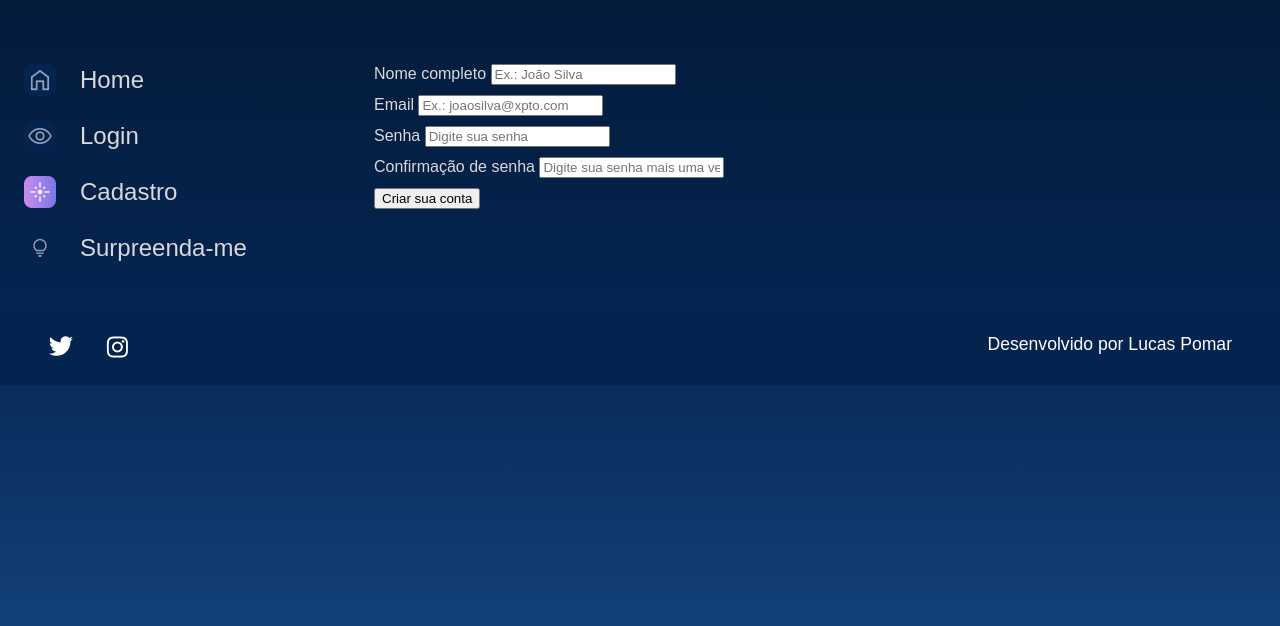
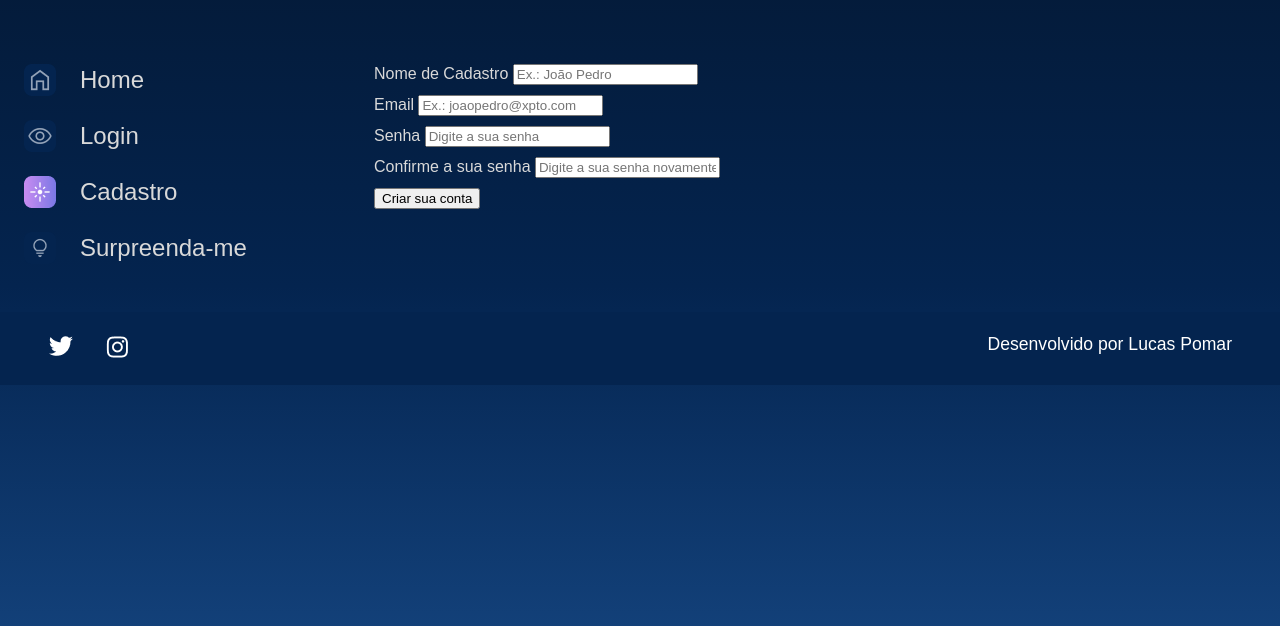
Before and after one commit to Lukemil1000/AluraSpace, a Django app: page /cadastro in a window 1280 px wide. Shown: the part 114-740 px from the top of the page. Run offline with Django 4.2, Linux system fonts and the light colour scheme.

Commit message:
forms login e cadastro

```diff
--- a/templates/usuarios/cadastro.html
+++ b/templates/usuarios/cadastro.html
@@ -3,24 +3,15 @@
 
 {% block content %}
     <section class="galeria" style="margin-left: 5em">
-        <form action="" method="">
+        <form action="{% url 'cadastro' %}" method="POST">
+            {% csrf_token %}
             <div class="row">
+                {% for field in form.visible_fields %}
                 <div class="col-12 col-lg-12" style="margin-bottom: 10px;">
-                    <label for="nome_cadastro" style="color:#D9D9D9; margin-bottom: 5px;"><b>Nome completo</b></label>
-                    <input type="text" class="form-control" name="nome_cadastro" placeholder="Ex.: João Silva" required>
+                    <label for="{{ field.id_for_label }}" style="color:#D9D9D9; margin-bottom: 5px;"><b>{{ field.label }}</b></label>
+                    {{ field }}
                 </div>
-                <div class="col-12 col-lg-12" style="margin-bottom: 10px;">
-                    <label for="email" style="color:#D9D9D9; margin-bottom: 5px;"><b>Email</b></label>
-                    <input type="email" class="form-control" name="email" placeholder="Ex.: joaosilva@xpto.com" required>
-                </div>
-                <div class="col-12 col-lg-6" style="margin-bottom: 10px;">
-                    <label for="password1" style="color:#D9D9D9; margin-bottom: 5px;"><b>Senha</b></label>
-                    <input type="password" class="form-control" name="password1" placeholder="Digite sua senha" required>
-                </div>
-                <div class="col-12 col-lg-6" style="margin-bottom: 10px;">
-                    <label for="password2" style="color:#D9D9D9; margin-bottom: 5px;"><b>Confirmação de senha</b></label>
-                    <input type="password" class="form-control" name="password2" placeholder="Digite sua senha mais uma vez" required>
-                </div>
+                {% endfor %}
                 <div class="col-12 text-center">
                     <button class="btn btn-success col-12" style="padding: top 5px;" type="submit">Criar sua conta</button>
                 </div>
--- /dev/null
+++ b/usuarios/forms.py
@@ -0,0 +1,77 @@
+from django import forms
+
+class LoginForms(forms.Form):
+
+    nome = forms.CharField(
+        label="Nome de login",
+        required=True,
+        max_length=100,
+        widget=forms.TextInput(
+            attrs={
+                "class": "form-control",
+                "placeholder": "Ex: João Pedro"
+            }
+        )
+    )
+
+    senha = forms.CharField(
+        label="Senha",
+        required=True,
+        max_length=70,
+        widget=forms.PasswordInput(
+            attrs={
+                "class": "form-control",
+                "placeholder": "Digite a senha"
+            }
+        )
+    )
+
+class CadastroForms(forms.Form):
+
+    nome=forms.CharField(
+        label='Nome de Cadastro',
+        required=True,
+        max_length=100,
+        widget=forms.TextInput(
+            attrs={
+                'class': 'form-control',
+                'placeholder': 'Ex.: João Pedro',
+            }
+        )
+    )
+
+    email=forms.EmailField(
+        label='Email',
+        required=True,
+        max_length=100,
+        widget=forms.EmailInput(
+            attrs={
+                'class': 'form-control',
+                'placeholder': 'Ex.: joaopedro@xpto.com',
+            }
+        )
+    )
+
+    senha_1=forms.CharField(
+        label='Senha',
+        required=True,
+        max_length=70,
+        widget=forms.PasswordInput(
+            attrs={
+                'class': 'form-control',
+                'placeholder': 'Digite a sua senha',
+            }
+        ),
+    )
+
+    senha_2=forms.CharField(
+        label='Confirme a sua senha',
+        required=True,
+        max_length=70,
+        widget=forms.PasswordInput(
+            attrs={
+                'class': 'form-control',
+                'placeholder': 'Digite a sua senha novamente',
+            }
+        ),
+    )
--- a/usuarios/views.py
+++ b/usuarios/views.py
@@ -1,9 +1,51 @@
-from django.shortcuts import render
+from django.shortcuts import render, redirect
+from django.contrib.auth.models import User
+from django.contrib import auth
+from usuarios.forms import LoginForms, CadastroForms
 
 # Create your views here.
 
 def login(request):
-    return render(request, "usuarios/login.html")
+    form = LoginForms()
+
+    if request.method == "POST":
+        form = LoginForms(request.POST)
+
+        if form.is_valid():
+            usuario = auth.authenticate(
+                request,
+                username=form["nome"].value(),
+                password=form["senha"].value()
+            )
+
+            if usuario is not None:
+                auth.login(request, usuario)
+                return redirect("index")
+            else:
+                return redirect("login")
+
+    return render(request, "usuarios/login.html", {"form": form})
 
 def cadastro(request):
-    return render(request, "usuarios/cadastro.html")
+    form = CadastroForms()
+
+    if request.method == "POST":
+        form = CadastroForms(request.POST)
+
+        if form.is_valid():
+            if form["senha_1"].value() != form["senha_2"].value():
+                return redirect("cadastro")
+
+            if User.objects.filter(username=form["nome"].value()).exists():
+                return redirect("cadastro")
+
+            usuario = User.objects.create_user(
+                username=form["nome"].value(),
+                email=form["email"].value(),
+                password=form["senha_1"].value()
+            )
+
+            usuario.save()
+            return redirect("login")
+
+    return render(request, "usuarios/cadastro.html", {"form": form})
```
Also changed, not shown: templates/usuarios/login.html (+9 -10 lines).
